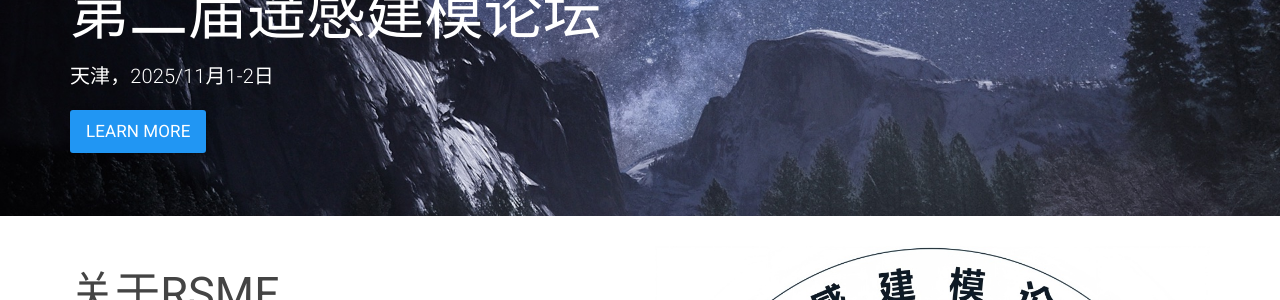
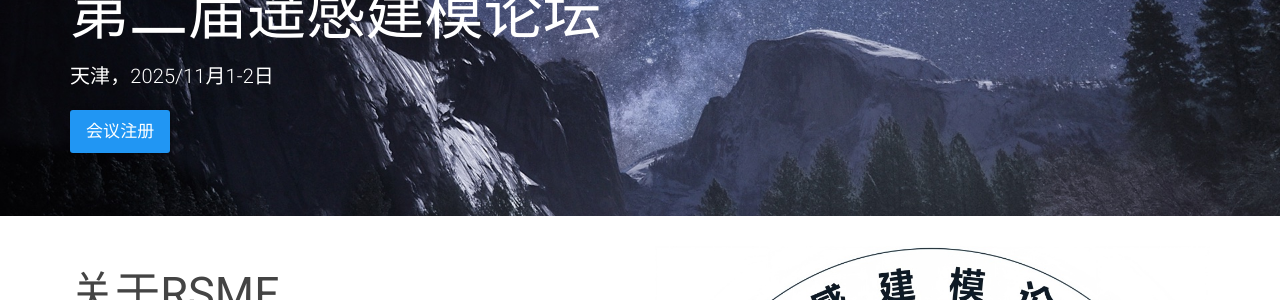
Before and after one commit to rsmodeling/rsmodeling.github.io, a Jekyll site: the page built from index.html, in a window 1280 px wide and 1349 px high. Shown: the part 139-439 px from the top of the window. Built offline with Jekyll 4.4.1, drawn with Linux system fonts in a browser that asks for light colours.

Commit message:
Update index.html

```diff
--- a/index.html
+++ b/index.html
@@ -6,7 +6,7 @@ layout: default
     <div class="container">
         <h1>第二届遥感建模论坛</h1>
         <p>天津，2025/11月1-2日</p>
-        <p><a class="btn btn-primary btn-lg" href="{{ "/docs/home/" | relative_url }}" role="button">Learn more</a></p>
+        <p><a class="btn btn-primary btn-lg" href="{{ "/rsmforums/forum2025/" | relative_url }}" role="button">会议注册</a></p>
     </div>
 </div>
 
```
